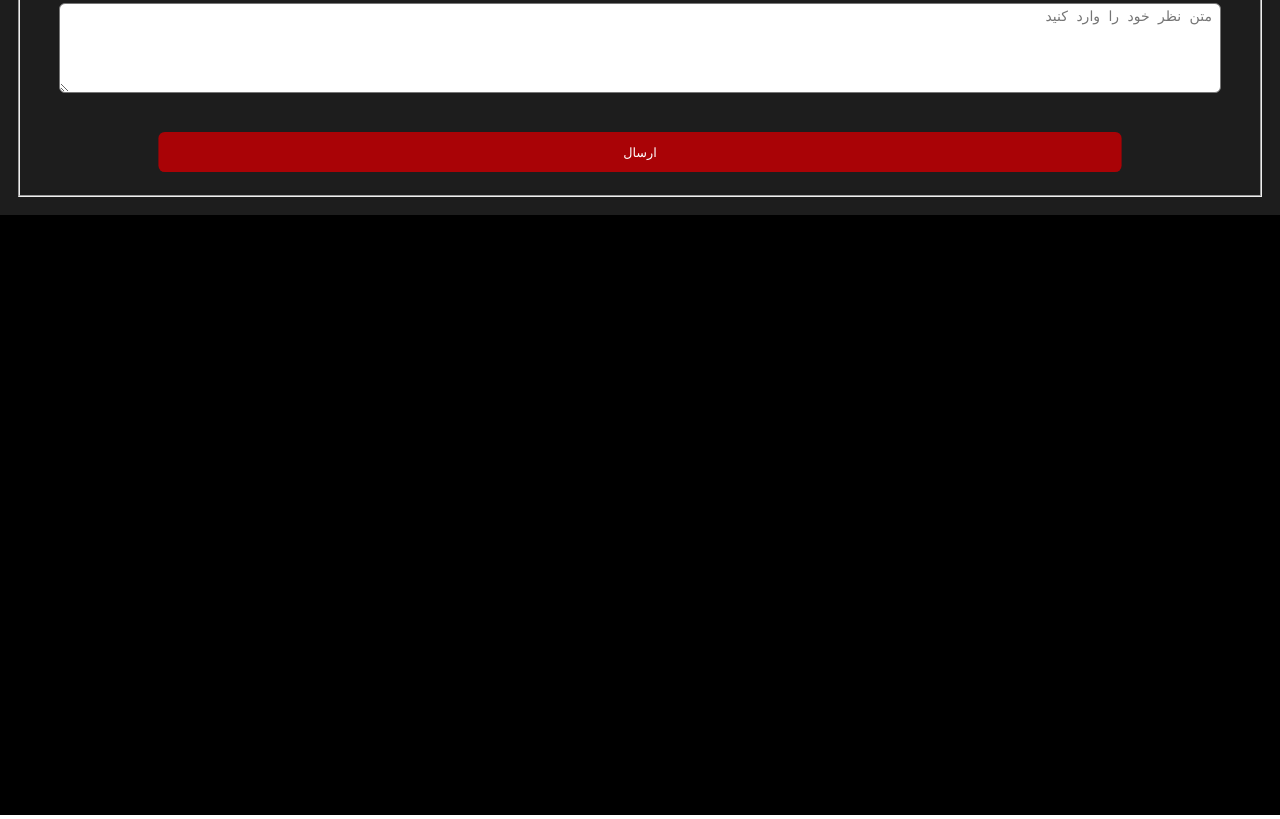
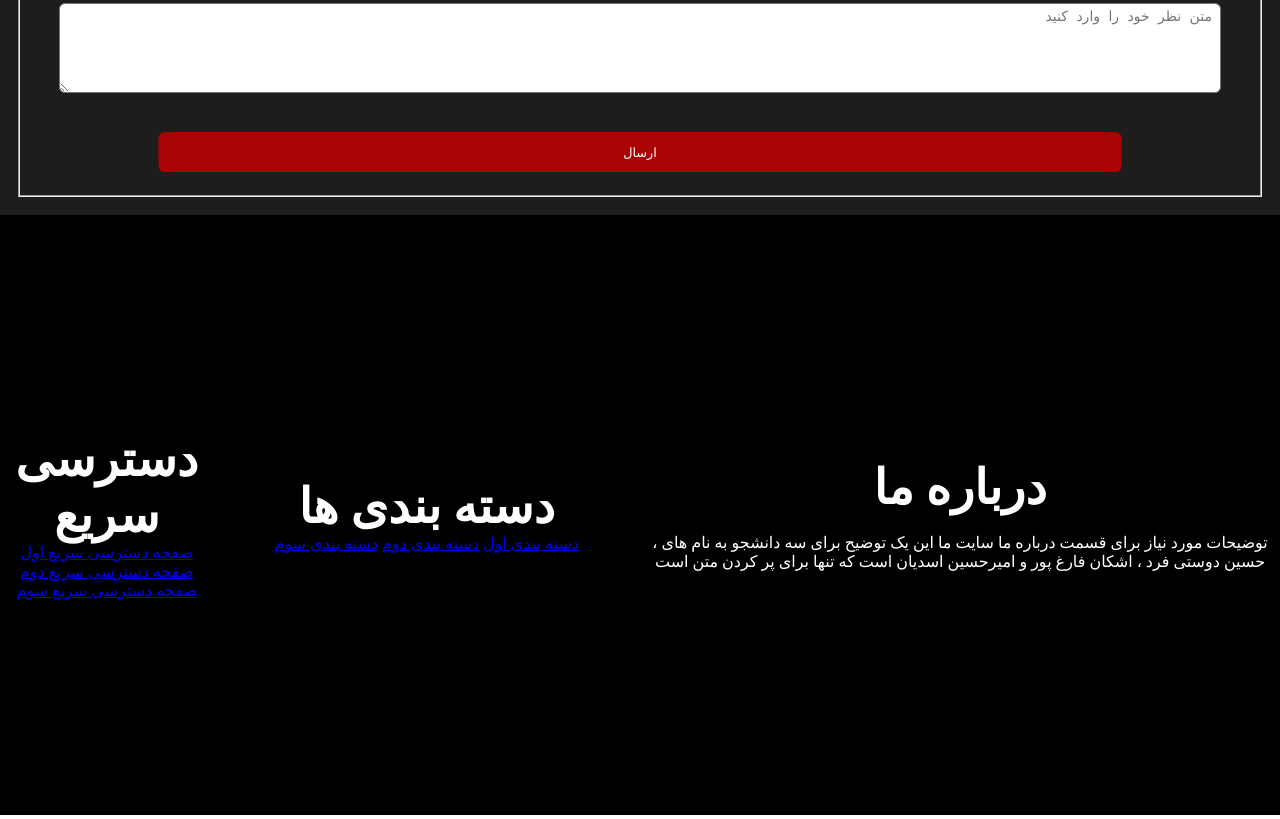
Before and after one commit to HusseinHDTS/karimkhani, a plain HTML site: page index.html in a window 1280 px wide. Shown: the part 3120-3939 px from the top of the page. Drawn offline with Linux system fonts and the light colour scheme.

Commit message:
Update index.html

```diff
--- a/index.html
+++ b/index.html
@@ -1,8 +1,7 @@
 <!DOCTYPE html>
-<html lang="en">
+<html>
   <head>
     <meta charset="UTF-8" />
-    <meta name="viewport" content="width=device-width, initial-scale=1.0" />
     <link rel="stylesheet" href="assets/css/style.css" />
     <title>Web Design Project</title>
   </head>
@@ -114,6 +113,27 @@
         </fieldset>
       </form>
     </section>
-    <footer></footer>
+    <footer>
+      <div class="about-us col-6">
+        <h1>درباره ما</h1>
+        <br>
+          توضیحات مورد نیاز برای قسمت درباره ما سایت ما این یک توضیح برای سه دانشجو به نام های ، حسین دوستی فرد ، اشکان فارغ پور و امیرحسین اسدیان است که تنها برای پر کردن متن است</br>
+
+        </p>
+      </div>
+      <div class="categories col-4">
+        <h1> دسته بندی ها</h1>
+        <a href="#">دسته بندی اول</a>
+        <a href="#">دسته بندی دوم</a>
+        <a href="#">دسته بندی سوم</a>
+      </div>
+      <div class="quick-access col-2">
+        <h1>دسترسی سریع</h1>
+        <a href="#">صفحه دسترسی سریع اول</a>
+        <a href="#">صفحه دسترسی سریع دوم</a>
+        <a href="#">صفحه دسترسی سریع سوم</a>
+      </div>
+
+    </footer>
   </body>
 </html>
```
